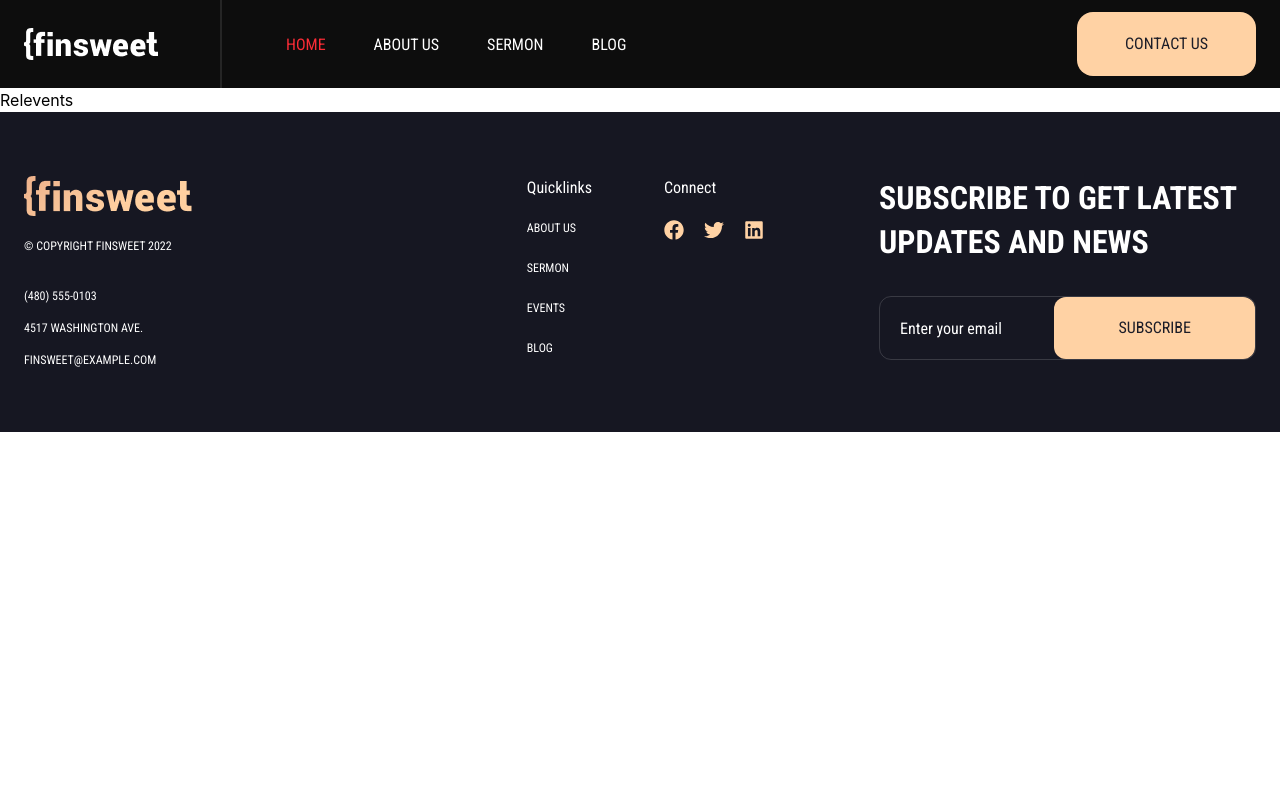
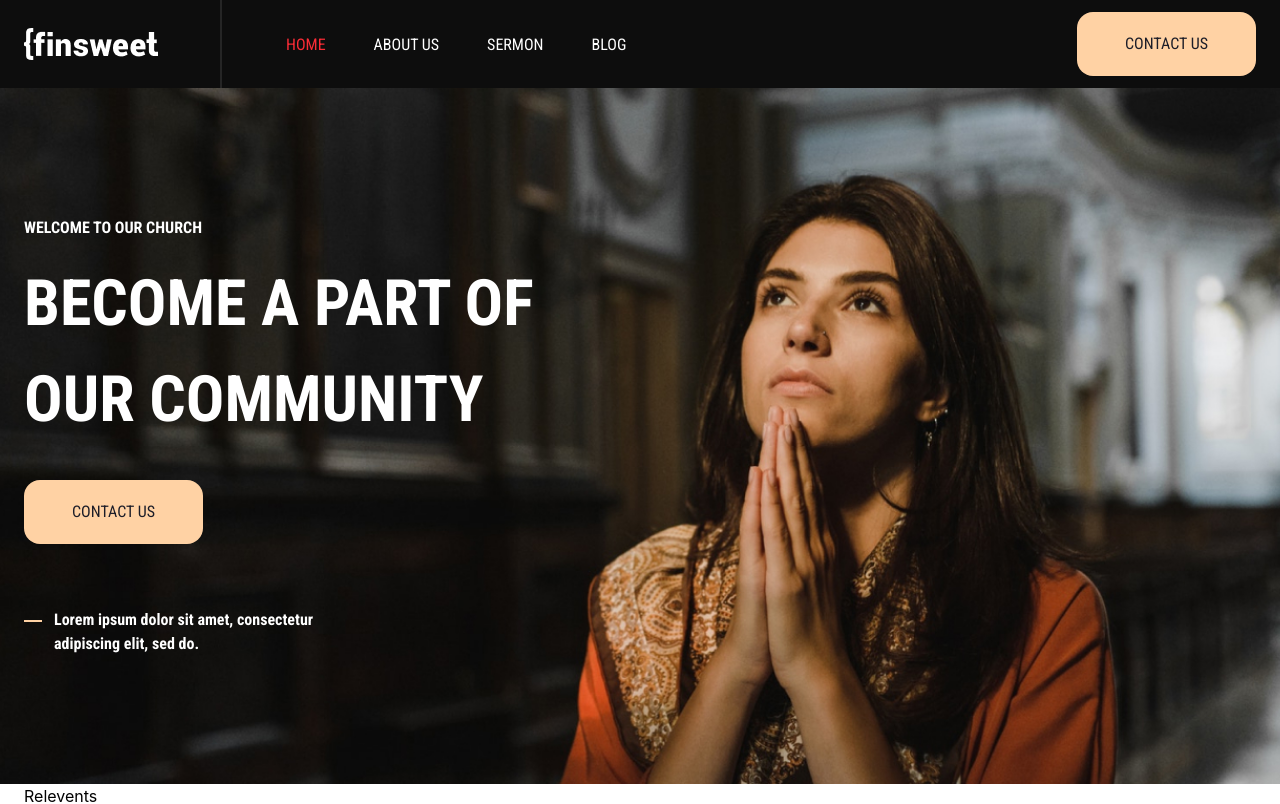
Before and after one commit to dev-monirul1/finsweet, a React (Vite) app: page / in a window 1280 px wide. Shown: the top 804 px of the page. Built offline with nearby package versions, Linux system fonts and the light colour scheme.

Commit message:
banner done

```diff
--- a/src/components/pages/home/Banner.jsx
+++ b/src/components/pages/home/Banner.jsx
@@ -1,15 +1,22 @@
 import React from 'react'
 import Container from '../../common/Container'
+import bannerbg from '../../../assets/bannerbg.jpg'
 
 const Banner = () => {
   return (
-    <>
-    <section>
-      <Container>
-
-      </Container>
+    <section className='py-32 bg-center bg-cover bg-no-repeat' style={{backgroundImage:`url(${bannerbg})`}}>
+        <Container>
+            <div>
+              <h6 className='text-white font-bold font-roboto text-base uppercase'>Welcome to our CHURCH</h6>
+              <h1 className='mt-4 mb-8 text-white font-bold font-roboto text-[64px] w-[592px] uppercase'>Become a part of our community</h1>
+              <button className='bg-primary px-8 xl:px-12 py-3 xl:py-5 uppercase font-normal text-base text-[#1C1D28] rounded-2xl font-roboto'>contact us</button>
+              <div className="mt-16 flex gap-[12px]">
+                <div className="bg-primary w-[18px] h-[2px] mt-3"></div>
+                <p className='w-[308px] text-white font-bold font-roboto text-base leading-[24px]'>Lorem ipsum dolor sit amet, consectetur adipiscing elit, sed do.</p>
+              </div>
+            </div>
+        </Container>
     </section>
-    </>
   )
 }
 
--- a/src/components/pages/home/Relevents.jsx
+++ b/src/components/pages/home/Relevents.jsx
@@ -1,8 +1,14 @@
 import React from 'react'
+import Container from '../../common/Container'
 
 const Relevents = () => {
   return (
-    <div>Relevents</div>
+    <section>
+      <Container>
+        <div>Relevents</div>
+      </Container>
+    </section>
+
   )
 }
 
--- a/src/pages/home/HomeIndex.jsx
+++ b/src/pages/home/HomeIndex.jsx
@@ -1,8 +1,10 @@
 import React from 'react'
 import Navbar from '../../components/layouts/Navbar'
-import Banner from '../../components/pages/home/banner'
+
 import Relevents from '../../components/pages/home/Relevents'
 import Footer from '../../components/layouts/Footer'
+import { PiFlagBanner } from 'react-icons/pi'
+import Banner from '../../components/pages/home/Banner'
 
 const HomeIndex = () => {
   return (
```
Also changed, not shown: src/assets/bannerbg.jpg (added).
